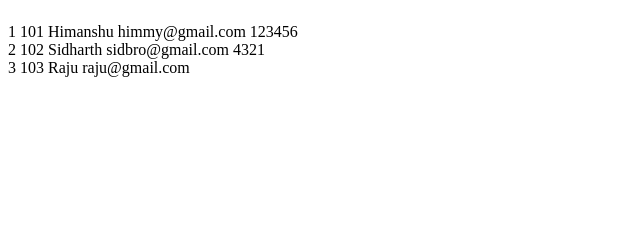
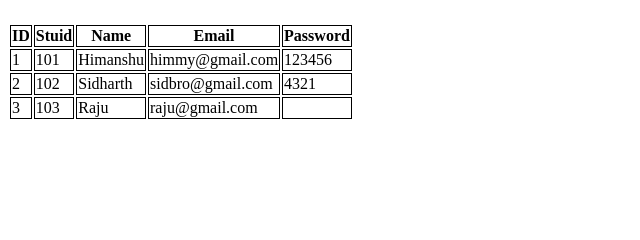
Before and after one commit to tkdhimanshusingh/show_retrieve_database_table_data_to_user, a Django app: page /enroll/stu/ in a window 1280 px wide. Shown: the part 211-451 px from the top of the page, without its empty margins (0-640 px from the left). Run offline with Django 4.2, Linux system fonts and the light colour scheme; data comes from the database, SQL or seed files in the repository; both versions use the stored data as it was after the commit.

Commit message:
student's record modified

```diff
--- a/enroll/templates/enroll/studetails.html
+++ b/enroll/templates/enroll/studetails.html
@@ -5,20 +5,35 @@
     <meta http-equiv="X-UA-Compatible" content="IE=edge">
     <meta name="viewport" content="width=device-width, initial-scale=1.0">
     <title>Document</title>
+    <style>
+        th,td{
+            border: 1px black solid;
+        }
+    </style>
 </head>
 <body>
     <h1>Student Page</h1>
     {% if stu %}
         <h1>Show Data</h1>
         <h1>{{stu}}</h1>
-        {% for st in stu %}
-            {{st.id}}
-            {{st.stuid}}
-            {{st.stuname}}
-            {{st.stuemail}}
-            {{st.stupass}}
-            <br>
-        {% endfor %}
+        <table>
+            <tr>
+                <th>ID</th>
+                <th>Stuid</th>
+                <th>Name</th>
+                <th>Email</th>
+                <th>Password</th>
+            </tr>
+            {% for st in stu %}
+            <tr>
+                <td> {{st.id}} </td>
+                <td> {{st.stuid}} </td>
+                <td> {{st.stuname}} </td>
+                <td> {{st.stuemail}} </td>
+                <td> {{st.stupass}} </td>
+            </tr>
+            {% endfor %}
+        </table>
     {% else %}
         <h1>No Data</h1>
     {% endif %}
```
Also changed, not shown: db.sqlite3, 1 other file.
